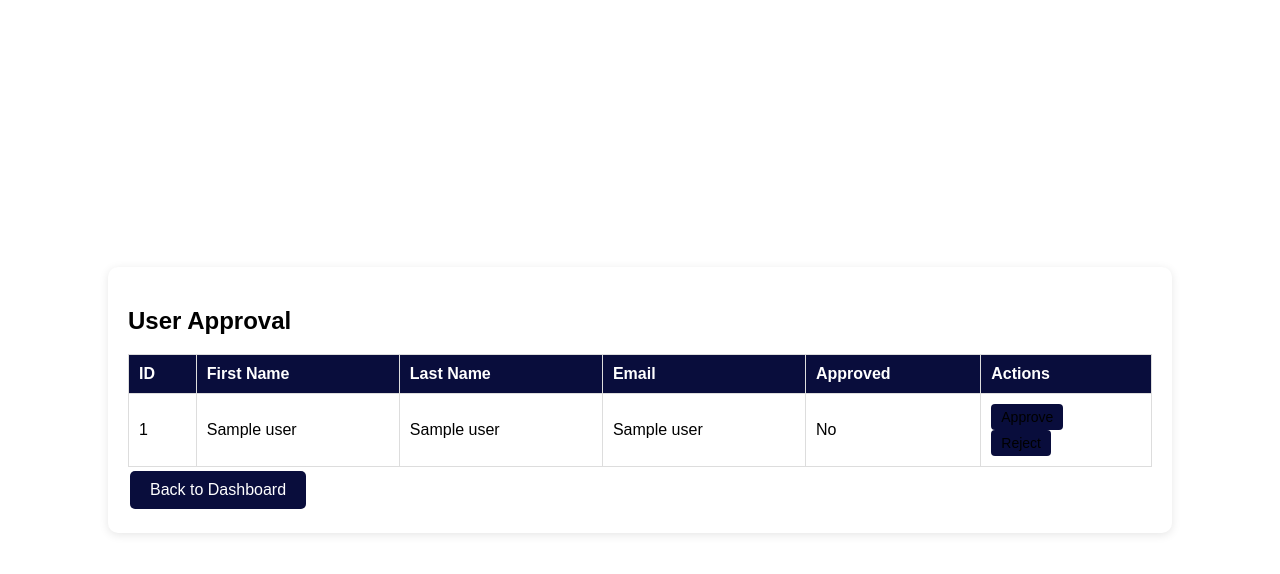
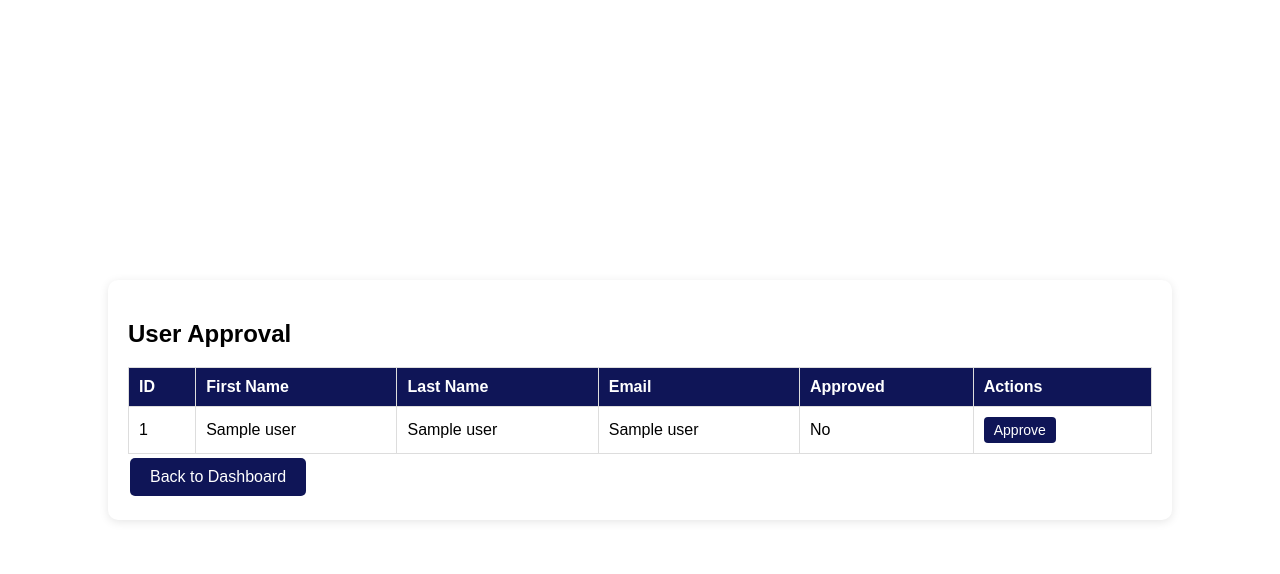
Before and after one commit to srinijapuvvula/milantis-emailsecurityapp, a Flask app: template templates/admin_users.html in a window 1280 px wide. Shown: the top 574 px of the page. Run offline with Flask 3, Linux system fonts and the light colour scheme; the template is opened without the code that fills it: most values are stand-ins (such as "Sample title", 1, 10 or a date in 2020); some libraries are stand-ins or nearby versions.

Commit message:
Updated the admin_users.hmtl page to ensure only one button (Approve or Reject)

```diff
--- a/templates/admin_users.html
+++ b/templates/admin_users.html
@@ -32,17 +32,18 @@
             text-align: left;
         }
         th {
-            background-color: #090d3c;
+            background-color: #0f1557;
             color: white;
         }
         button {
             padding: 5px 10px;
             font-size: 14px;
-            background-color: #090d3c;
-            color: #000000;
+            background-color: #0f1557;
+            color: #ffffff;
             border: none;
             border-radius: 4px;
             cursor: pointer;
+            margin-right: 5px; /* Add margin to separate buttons */
         }
         button:hover {
             background-color: #b1b3c4;
@@ -51,7 +52,7 @@
             padding: 10px 20px;
             font-size: 16px;
             color: #fff;
-            background-color: #090d3c;
+            background-color: #0f1557;
             border: none;
             border-radius: 5px;
             cursor: pointer;
@@ -62,6 +63,25 @@
             transition-duration: 0.4s;
         }
     </style>
+    <script>
+        function handleApproval(userId, action) {
+            const approveButton = document.getElementById(`approve-${userId}`);
+            const rejectButton = document.getElementById(`reject-${userId}`);
+            if (action === 'approve') {
+                approveButton.style.display = 'none';
+                rejectButton.style.display = 'inline-block';
+            } else {
+                rejectButton.style.display = 'none';
+                approveButton.style.display = 'inline-block';
+            }
+        }
+
+        function submitForm(userId, action) {
+            const form = document.getElementById(`form-${action}-${userId}`);
+            form.submit();
+            handleApproval(userId, action);
+        }
+    </script>
 </head>
 <body>
     <div class="container">
@@ -86,13 +106,13 @@
                     <td>{{ user[3] }}</td>
                     <td>{{ 'Yes' if user[4] else 'No' }}</td>
                     <td>
-                        <form method="POST" action="{{ url_for('approve_user', user_id=user[0]) }}">
+                        <form id="form-approve-{{ user[0] }}" method="POST" action="{{ url_for('approve_user', user_id=user[0]) }}" style="display: inline;">
                             <input type="hidden" name="approve" value="true">
-                            <button type="submit">Approve</button>
+                            <button type="button" id="approve-{{ user[0] }}" onclick="submitForm({{ user[0] }}, 'approve')" {% if user[4] %}style="display: none;"{% endif %}>Approve</button>
                         </form>
-                        <form method="POST" action="{{ url_for('approve_user', user_id=user[0]) }}">
+                        <form id="form-reject-{{ user[0] }}" method="POST" action="{{ url_for('approve_user', user_id=user[0]) }}" style="display: inline;">
                             <input type="hidden" name="approve" value="false">
-                            <button type="submit">Reject</button>
+                            <button type="button" id="reject-{{ user[0] }}" onclick="submitForm({{ user[0] }}, 'reject')" {% if not user[4] %}style="display: none;"{% endif %}>Reject</button>
                         </form>
                     </td>
                 </tr>
```
